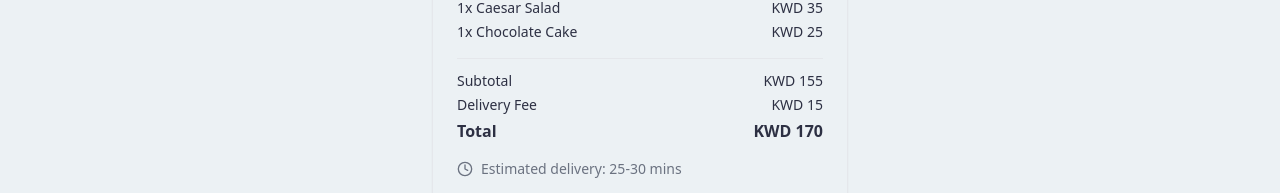
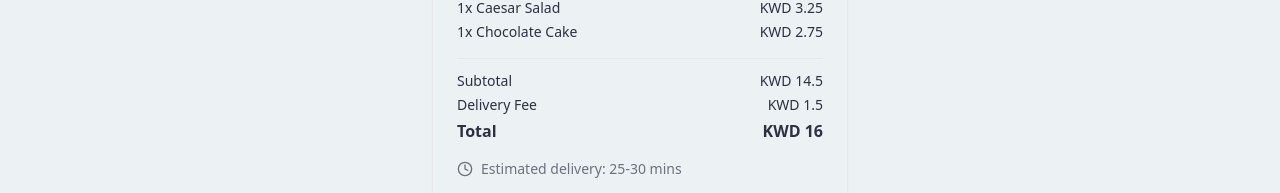
Before and after one commit to sedra-asrawi/wasel-flow-ai, a React (Vite) app: page / in a window 1280 px wide. Shown: the part 439-632 px from the top of the page. Built offline with nearby package versions, Linux system fonts and the light colour scheme.

Commit message:
Update prices to KWD
Update prices to be suitable for KWD currency.

```diff
--- a/src/pages/Index.tsx
+++ b/src/pages/Index.tsx
@@ -18,12 +18,12 @@ const Index = () => {
     restaurantAddress: "Jumeirah Beach Road, Dubai",
     deliveryAddress: "Dubai Marina, Tower 23, Apt 4B",
     items: [
-      { name: "Grilled Salmon", quantity: 1, price: 95 },
-      { name: "Caesar Salad", quantity: 1, price: 35 },
-      { name: "Chocolate Cake", quantity: 1, price: 25 }
+      { name: "Grilled Salmon", quantity: 1, price: 8.500 },
+      { name: "Caesar Salad", quantity: 1, price: 3.250 },
+      { name: "Chocolate Cake", quantity: 1, price: 2.750 }
     ],
-    total: 155,
-    deliveryFee: 15,
+    total: 14.500,
+    deliveryFee: 1.500,
     estimatedTime: "25-30 mins",
     priority: "high" as const
   };
```
